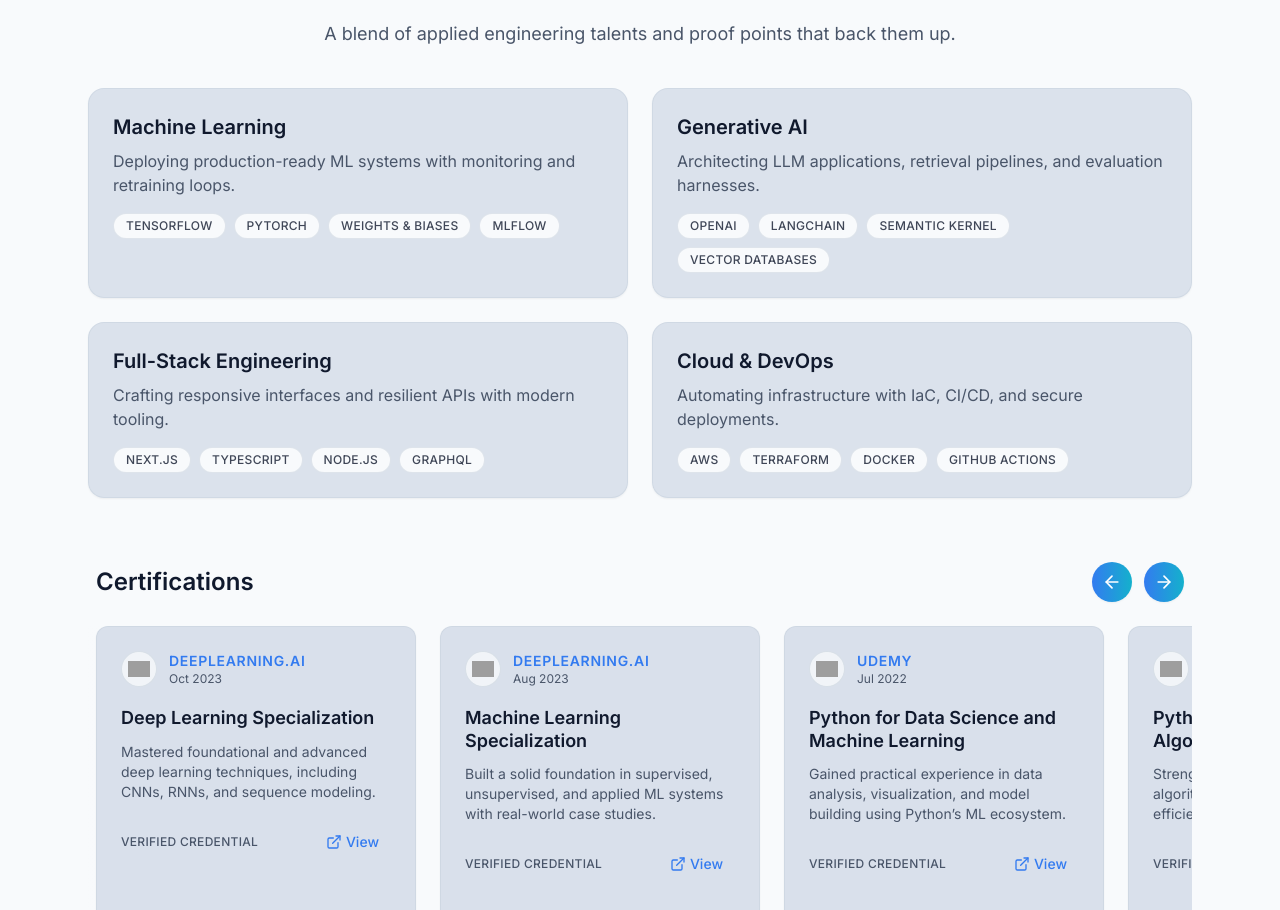
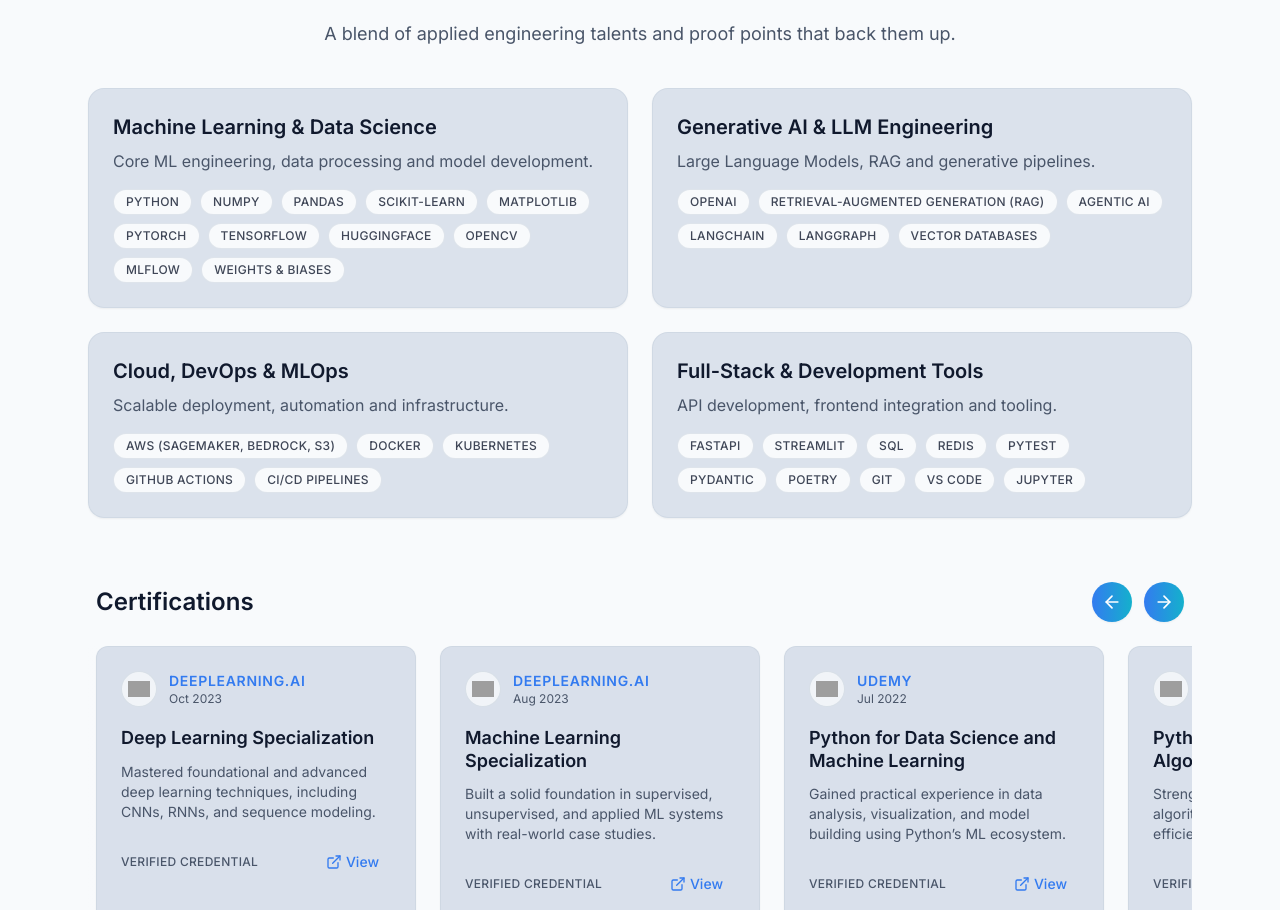
Before and after one commit to Rithub14/portfolio-website, a Next.js app: page / in a window 1280 px wide. Shown: the part 1734-2644 px from the top of the page. Built offline with nearby package versions, Linux system fonts and the light colour scheme; grey boxes are pictures that could not be loaded.

Commit message:
refresh skills list

```diff
--- a/data/skills.ts
+++ b/data/skills.ts
@@ -6,23 +6,23 @@ export interface SkillItem {
 
 export const skills: SkillItem[] = [
   {
-    title: "Machine Learning",
-    description: "Deploying production-ready ML systems with monitoring and retraining loops.",
-    tools: ["TensorFlow", "PyTorch", "Weights & Biases", "MLflow"]
+    title: "Machine Learning & Data Science",
+    description: "Core ML engineering, data processing and model development.",
+    tools: ["Python", "NumPy", "Pandas", "Scikit-learn", "Matplotlib", "PyTorch", "TensorFlow", "HuggingFace", "OpenCV", "MLflow", "Weights & Biases"]
   },
   {
-    title: "Generative AI",
-    description: "Architecting LLM applications, retrieval pipelines, and evaluation harnesses.",
-    tools: ["OpenAI", "LangChain", "Semantic Kernel", "Vector Databases"]
+    title: "Generative AI & LLM Engineering",
+    description: "Large Language Models, RAG and generative pipelines.",
+    tools: ["OpenAI", "Retrieval-Augmented Generation (RAG)", "Agentic AI", "LangChain", "LangGraph", "Vector Databases"]
   },
   {
-    title: "Full-Stack Engineering",
-    description: "Crafting responsive interfaces and resilient APIs with modern tooling.",
-    tools: ["Next.js", "TypeScript", "Node.js", "GraphQL"]
+    title: "Cloud, DevOps & MLOps",
+    description: "Scalable deployment, automation and infrastructure.",
+    tools: ["AWS (SageMaker, Bedrock, S3)", "Docker", "Kubernetes", "GitHub Actions", "CI/CD pipelines"]
   },
   {
-    title: "Cloud & DevOps",
-    description: "Automating infrastructure with IaC, CI/CD, and secure deployments.",
-    tools: ["AWS", "Terraform", "Docker", "GitHub Actions"]
+    title: "Full-Stack & Development Tools",
+    description: "API development, frontend integration and tooling.",
+    tools: ["FastAPI", "Streamlit", "SQL", "Redis", "Pytest", "Pydantic", "Poetry", "Git", "VS Code", "Jupyter"]
   }
 ];
```
